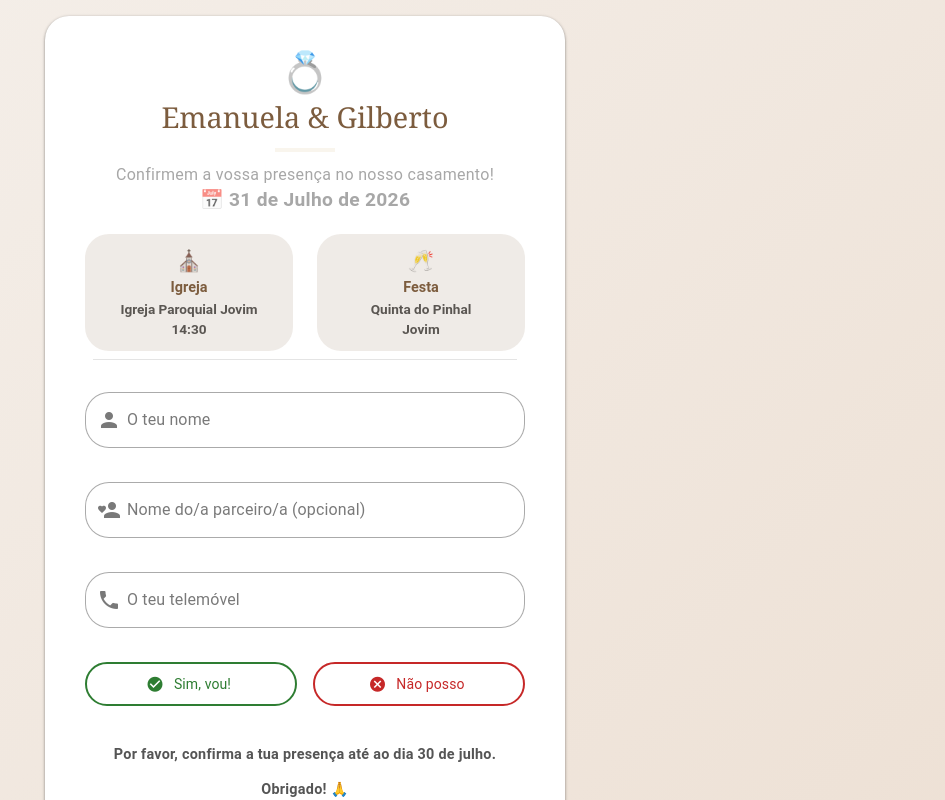
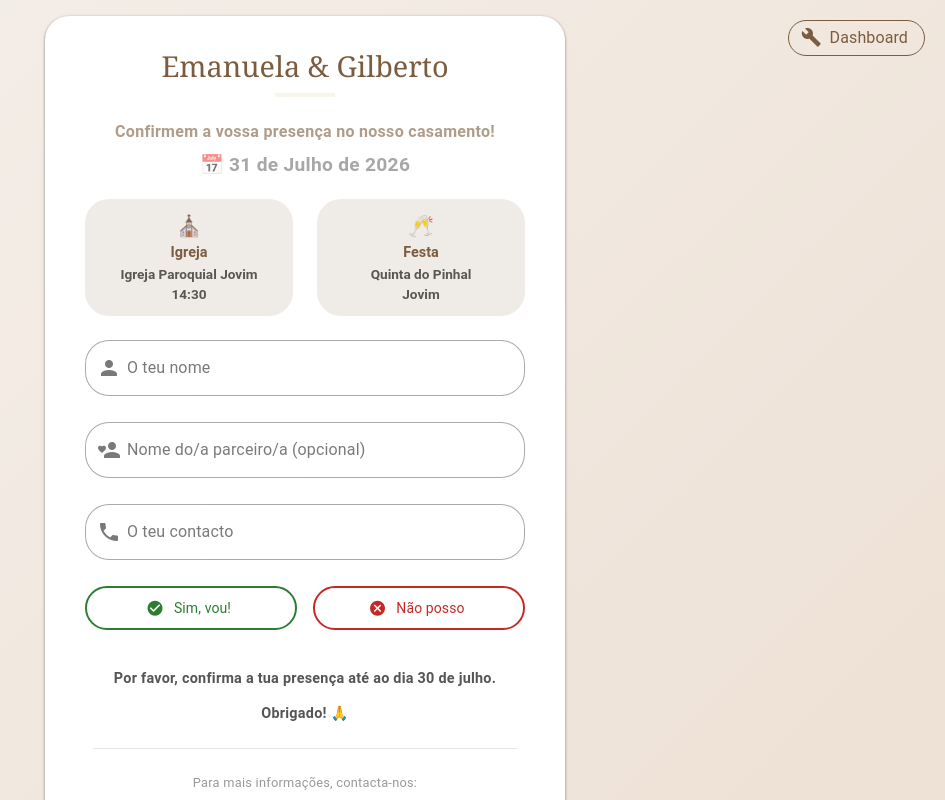
Before and after one commit to Shened/simple-wedding-form, a Vue app: page / in a window 1280 px wide. Shown: the top 800 px of the page, without its empty margins (335-1280 px from the left). Built offline with nearby package versions, Linux system fonts and the light colour scheme.

Commit message:
admin page button

```diff
--- a/src/views/AdminView.vue
+++ b/src/views/AdminView.vue
@@ -2,7 +2,6 @@
     <v-app>
         <v-main style="background: linear-gradient(135deg, #f5f0eb 0%, #ede0d4 100%); min-height: 100vh;">
             <v-container class="py-8">
-
                 <!-- LOGIN -->
                 <v-row v-if="!autenticado" justify="center" align="center" style="min-height: 90vh;">
                     <v-col cols="12" sm="8" md="4">
@@ -152,10 +151,8 @@
                                         <span v-else style="color: #ccc;">—</span>
                                     </template>
                                 </v-data-table>
-
                             </v-card-text>
                         </v-card>
-
                     </div>
                 </div>
 
--- a/src/views/ConviteView.vue
+++ b/src/views/ConviteView.vue
@@ -1,20 +1,28 @@
 <template>
     <v-app>
         <v-main style="background: linear-gradient(135deg, #f5f0eb 0%, #ede0d4 100%); min-height: 100vh;">
+            <router-link to="/admin">
+                <v-btn class="admin-button" variant="outlined" color="#7c5c3e" rounded="xl">
+                    <v-icon start>mdi-wrench</v-icon>
+                    Dashboard
+                </v-btn>
+            </router-link>
             <v-container class="d-flex align-center justify-center" style="min-height: 100vh;">
                 <v-card max-width="520" width="100%" elevation="8" rounded="xl" class="pa-6">
 
                     <v-card-title class="text-center flex-column d-flex align-center pb-0">
-                        <div style="font-size: 2.5rem;">💍</div>
+                        <!-- <div style="font-size: 2.5rem;">💍</div> -->
                         <div style="font-family: 'Georgia', serif; font-size: 1.8rem; color: #7c5c3e;">
                             Emanuela & Gilberto
                         </div>
-                        <v-divider class="my-3"
+                        <v-divider class="my-2"
                             style="width: 60px; border-color: #c9a96e; border-width: 2px;"></v-divider>
                     </v-card-title>
 
                     <v-card-subtitle class="text-center pb-2" style="font-size: 1rem; color: #6d6d6d;">
-                        Confirmem a vossa presença no nosso casamento!<br>
+                        <p class="mb-2" style="font-weight: bold; color: rgb(124, 92, 62);">
+                            Confirmem a vossa presença no nosso casamento!
+                        </p>
                         <span style="font-size: 1.2rem;">📅 <b>31 de Julho de 2026</b></span>
                     </v-card-subtitle>
 
@@ -38,22 +46,20 @@
                         </v-col>
                     </v-row>
 
-                    <v-divider class="mx-6 mb-4"></v-divider>
-
                     <v-card-text v-if="!enviado">
                         <v-form @submit.prevent="enviar">
                             <v-text-field v-model="nome" label="O teu nome" prepend-inner-icon="mdi-account"
-                                variant="outlined" rounded required class="mb-3" color="#7c5c3e" />
+                                variant="outlined" rounded required class="mb-1" color="#7c5c3e" />
 
                             <v-text-field v-model="nomeParceiro" label="Nome do/a parceiro/a (opcional)"
-                                prepend-inner-icon="mdi-account-heart" variant="outlined" rounded class="mb-3"
+                                prepend-inner-icon="mdi-account-heart" variant="outlined" rounded class="mb-1"
                                 color="#7c5c3e" />
 
-                            <v-text-field v-model="contacto" label="O teu telemóvel" prepend-inner-icon="mdi-phone"
-                                variant="outlined" rounded required class="mb-3" color="#7c5c3e" type="tel"
+                            <v-text-field v-model="contacto" label="O teu contacto" prepend-inner-icon="mdi-phone"
+                                variant="outlined" rounded required class="mb-1" color="#7c5c3e" type="tel"
                                 :rules="[v => /^[0-9]{9}$/.test(v) || 'Introduz um número válido com 9 dígitos']" />
 
-                            <v-row class="mb-3" no-gutters>
+                            <v-row class="mb-1" no-gutters>
                                 <v-col cols="6" class="pr-2">
                                     <v-btn block size="large" rounded="xl" :loading="loading && confirmado === true"
                                         :variant="confirmado === true ? 'flat' : 'outlined'" :style="confirmado === true
@@ -74,12 +80,12 @@
                                 </v-col>
                             </v-row>
 
-                            <v-row justify="center" class="mb-3">
+                            <v-row justify="center" class="">
                                 <span style="font-size: 0.9rem;">
-                                    <p class="mb-3"
+                                    <p class="mb-1"
                                         style="justify-content: center; display: flex; color: #555; font-weight: bold;">
                                         Por favor, confirma a tua presença até ao dia 30 de julho.</p>
-                                    <p class="mb-3"
+                                    <p class="mb-0"
                                         style="justify-content: center; display: flex; color: #555; font-weight: bold;">
                                         Obrigado! 🙏</p>
                                 </span>
@@ -165,3 +171,13 @@ async function submeter(valor) {
     loading.value = false
 }
 </script>
+
+<style>
+.admin-button {
+    position: absolute;
+    top: 20px;
+    right: 20px;
+    z-index: 10;
+    color: #fff;
+}
+</style>
```
